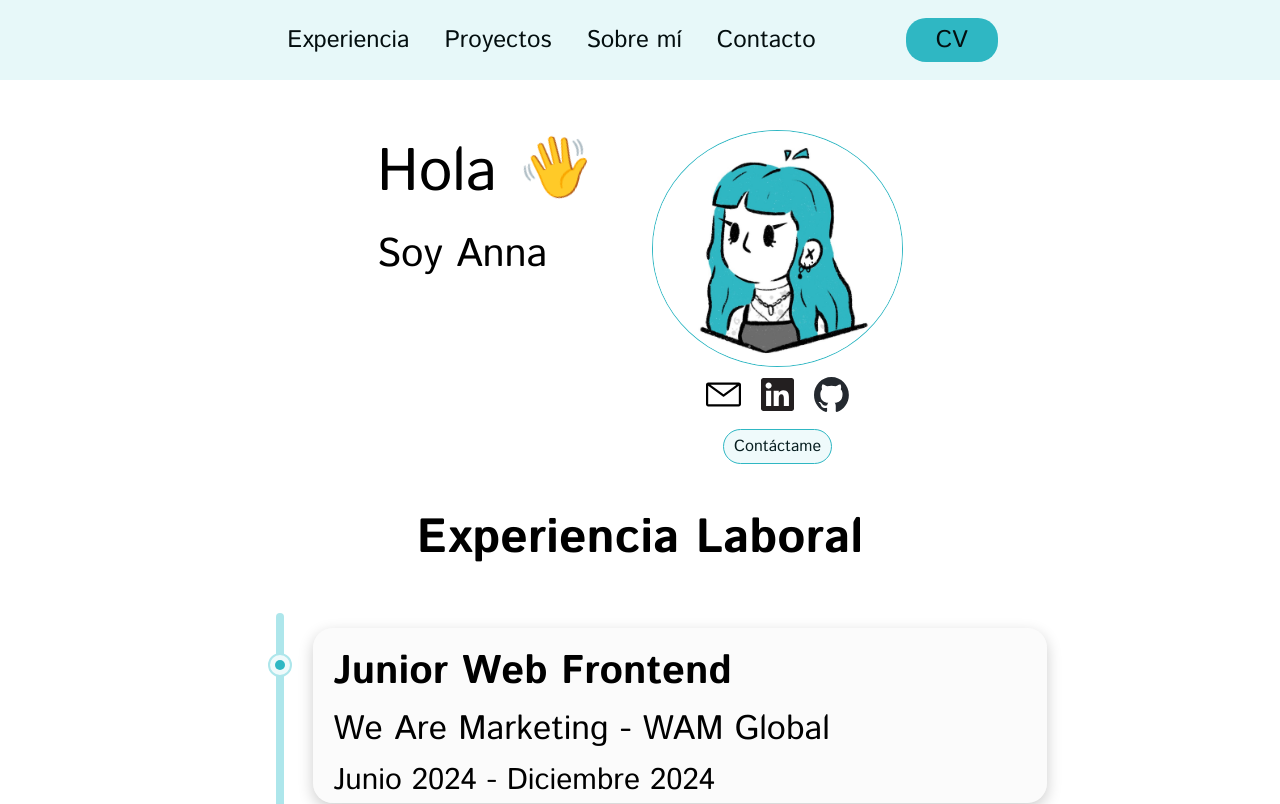
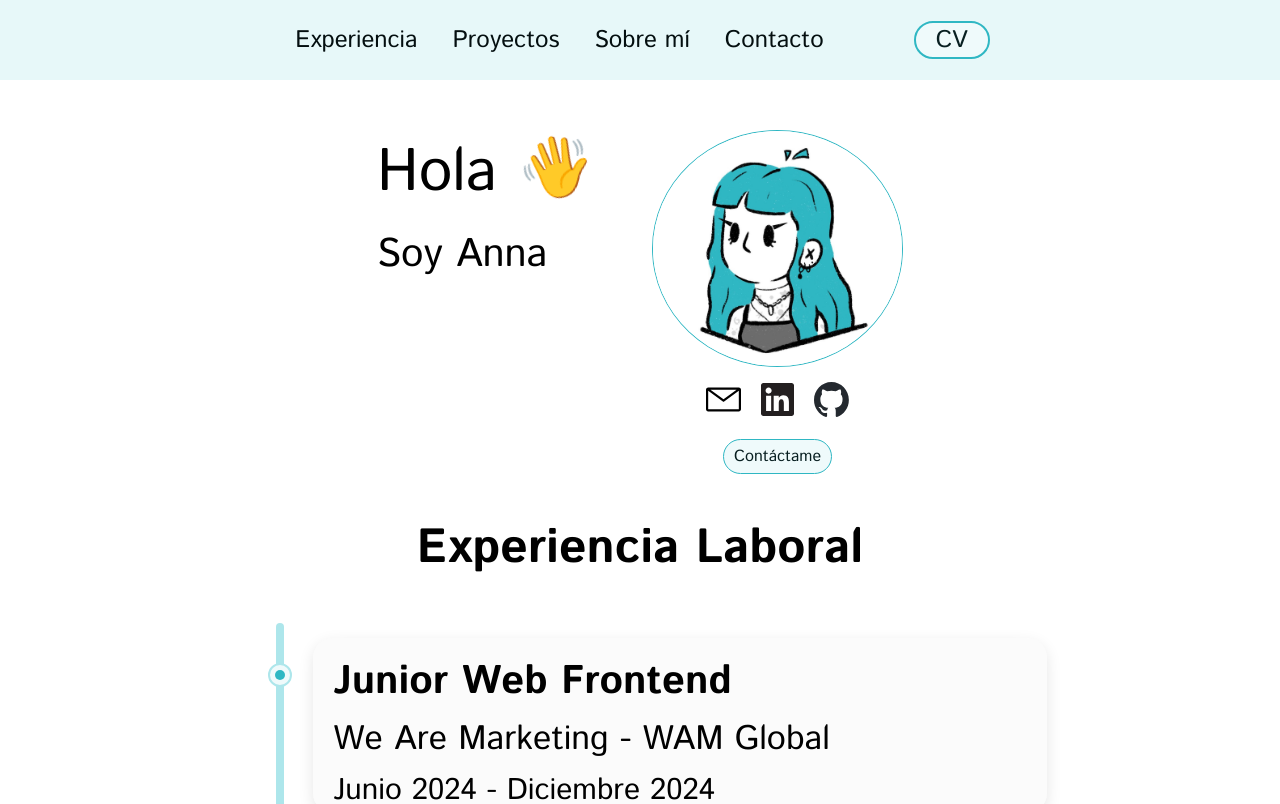
Before and after one commit to annruiblaz/portfolio, an Angular app: page / in a window 1280 px wide. Shown: the top 804 px of the page. Built offline with nearby package versions, Linux system fonts and the light colour scheme; a web font is replaced by a local one.

Commit message:
stack drop-shadow on hover + scale and shadow on header icons

```diff
--- a/src/app/components/experience/experience.component.scss
+++ b/src/app/components/experience/experience.component.scss
@@ -8,7 +8,7 @@
     .card {
         border-radius: 20px;
         background-color: #F4F4F460;
-        box-shadow: 0px 5px 15px rgba(0, 0, 0, 0.2);
+        box-shadow: 0px 5px 15px rgba(0, 0, 0, 0.1);
     }
 }
 
--- a/src/app/components/header/header.component.scss
+++ b/src/app/components/header/header.component.scss
@@ -45,7 +45,7 @@
 }
 
 .header-img-rrss {
-    padding: 10px 0;
+    padding: 15px 0;
     display: flex;
     flex-direction: row;
     gap: 20px;
@@ -53,7 +53,7 @@
 }
 
 .header-img-rrss--svg {
-    transition: .6s transform ease-in-out, 1s opacity ease-in-out;
+    transition: .6s transform ease-in-out, .2s filter ease-in-out;
 
     img {
         width: 35px;
@@ -68,7 +68,7 @@
     }
 
     &:hover {
-        box-shadow: 5px 5px 5px #4648494f;
+        filter: drop-shadow(0px 0px 10px #BDEBEF);
         transform: scale(1.2);
     }
 }
@@ -78,8 +78,15 @@
     max-width: 150px;
     color: #081F21;
     background-color: #EFFAFB;
-    border: 1px solid #2FB7C3;    border-radius: 20px;
+    border: 1px solid #2FB7C3;
+    border-radius: 20px;
     text-align: center;
+    transition: .6s transform ease-in-out, .2s filter ease-in-out;
+
+    &:hover {
+        filter: drop-shadow(0px 0px 10px #BDEBEF);
+        transform: scale(1.1);
+    }
 }
 
 .salute-emoji {
--- a/src/app/components/navbar/navbar.component.scss
+++ b/src/app/components/navbar/navbar.component.scss
@@ -20,6 +20,9 @@
 
 
 &-btn {
+    display: flex;
+    align-items: center;
+    justify-content: center;
     z-index: 15;
     position: fixed;
     top: 20px;
@@ -119,9 +122,17 @@ transition: all .2s ease-in-out;
 
 &:last-child {
     margin-left: 60px;
-    padding: 5px 30px;
-    background-color: #2FB7C3;
+    padding: 0 20px;
+    color: #081F21;
+    background-color: #EFFAFB;
+    border: 2px solid #2FB7C3;
     border-radius: 20px;
-    //box-shadow: 0px 5px 5px rgba(0, 0, 0, 0.2);
+    text-align: center;
+    transition: .6s transform ease-in-out, .2s filter ease-in-out;
+
+    &:hover {
+        filter: drop-shadow(0px 0px 10px #2FB7C3);
+        transform: scale(1.1);
+    }
 }
 }
--- a/src/app/components/navbar/navbar.component.ts
+++ b/src/app/components/navbar/navbar.component.ts
@@ -21,9 +21,10 @@ export class NavbarComponent {
 
     const body = document.body as HTMLElement;
 
-      if (window.innerWidth >= 960) {
+    if (window.innerWidth <= 960) {
       if (!this.isMenuOpen) {
         document.body.classList.remove('no-scroll');
+        return;
       }
 
       document.body.classList.add('no-scroll');
--- a/src/app/components/stack/stack.component.html
+++ b/src/app/components/stack/stack.component.html
@@ -1,11 +1,11 @@
 <div class="stack" id="Tecnologias">
     <h2>Tecnologías</h2>
-    <div class="stack-caroussel">
+    <div class="stack-container">
         <img
             *ngFor="let logo of logosInfo"
             [src]="logo.src"
             [alt]="logo.alt"
-            [style.filter]="getShadow(logo.color)"
+            [ngStyle]="{ '--drop-shadow': getShadow(logo.color) }"
         >
     </div>
 </div>
--- a/src/app/components/stack/stack.component.scss
+++ b/src/app/components/stack/stack.component.scss
@@ -1,4 +1,4 @@
-.stack-caroussel {
+.stack-container {
     position: relative;
     width: 100%;
     padding: 20px 0 50px;
@@ -17,5 +17,15 @@
     img {
         width: 80px;
         height: 80px;
+        transition: filter .3s ease-in-out;
+        filter: var(--drop-shadow);
+
+        &:hover {
+            filter: none;
+
+            @media (min-width: 960px) {
+                filter: var(--drop-shadow);
+            }
+        }
     }
 }
```
Lines whose indentation alone changed are shown as unchanged.
